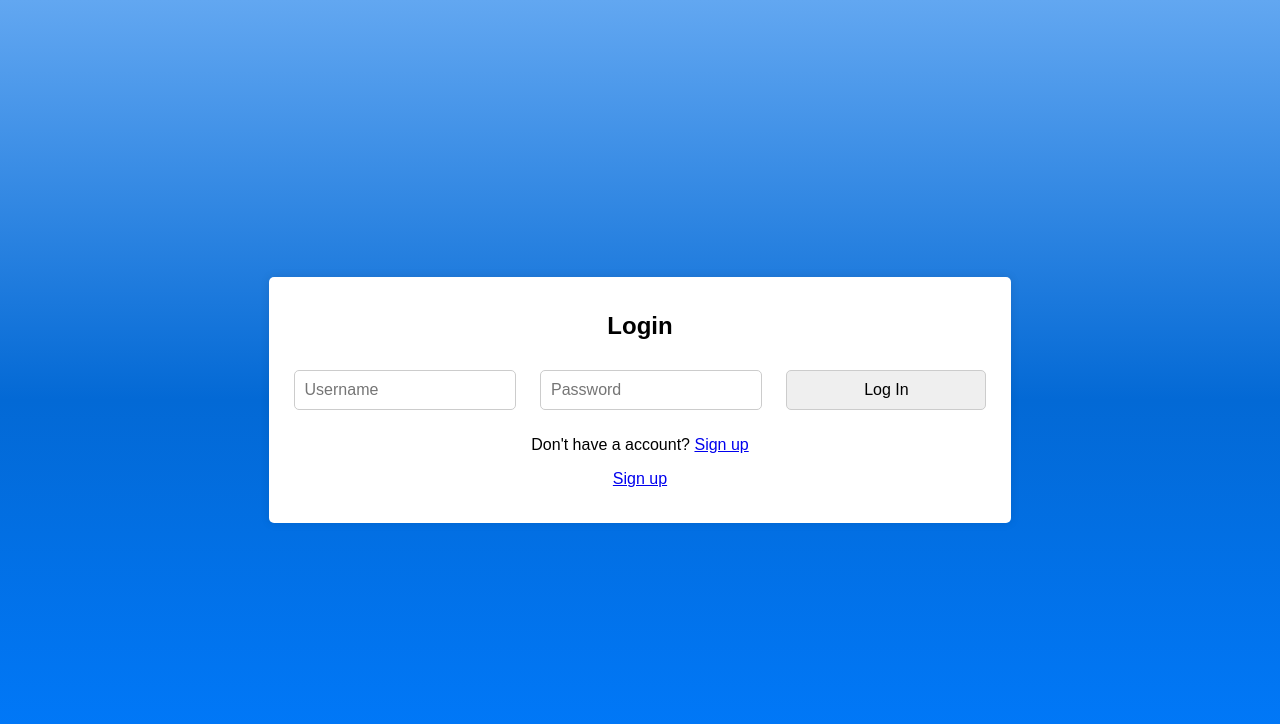
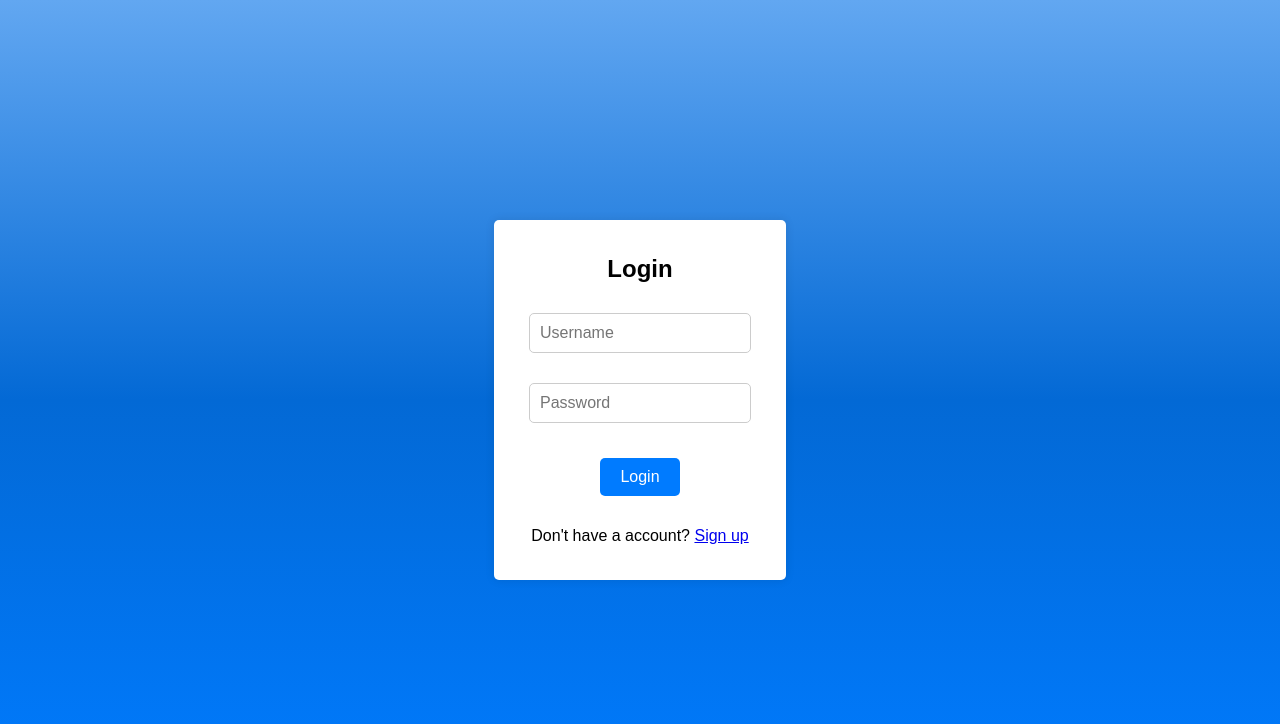
Before and after one commit to CodeWithDevesh/Event-Manager-Codeutsava-, a website: page Static/login.html in a window 1280 px wide. Drawn offline with Linux system fonts and the light colour scheme.

Commit message:
modified login

```diff
--- a/Static/login.html
+++ b/Static/login.html
@@ -13,19 +13,18 @@
         <h2>Login</h2>
 
         <form id="login-form" method="POST">
-            <input type="text" id="username" placeholder="Username" required>
-            <input type="password" id="password" placeholder="Password" required>
-            <input type="submit" value="Log In">
+            <div class="input_container">
+                <input type="text" id="username" placeholder="Username" required>
+            </div>
+            <div class="input_container">
+                <input type="password" id="password" placeholder="Password" required>
+            </div>
+            <div class="input_container">
+                <button type="submit" value="Log In">Login</button>
+            </div>
             <div>
                 <p id="noaccount">Don't have a account?<span>
                         <a href="signup.html">Sign up</a></span></p>
-                        <a href="signup.html">Sign up</a></span></p>
-            </div>
-            <div>
-
-            </div>
-            <div>
-
             </div>
 
         </form>
```
